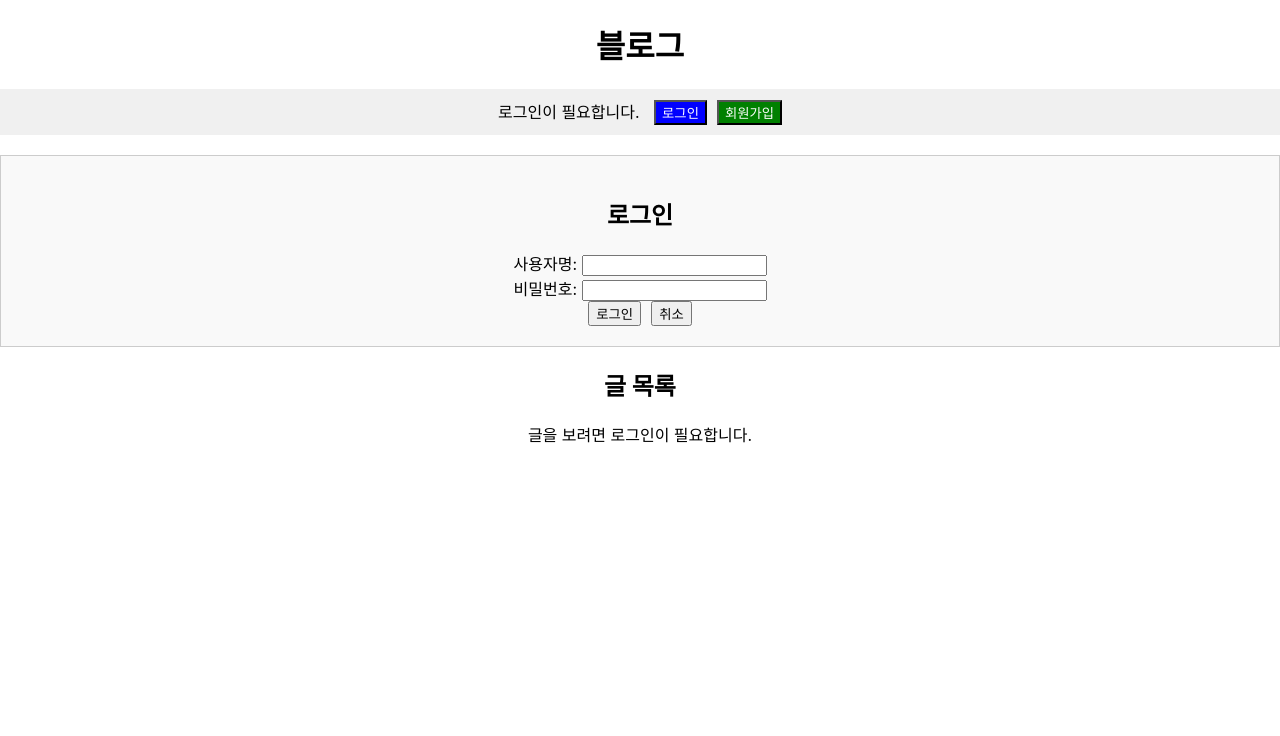
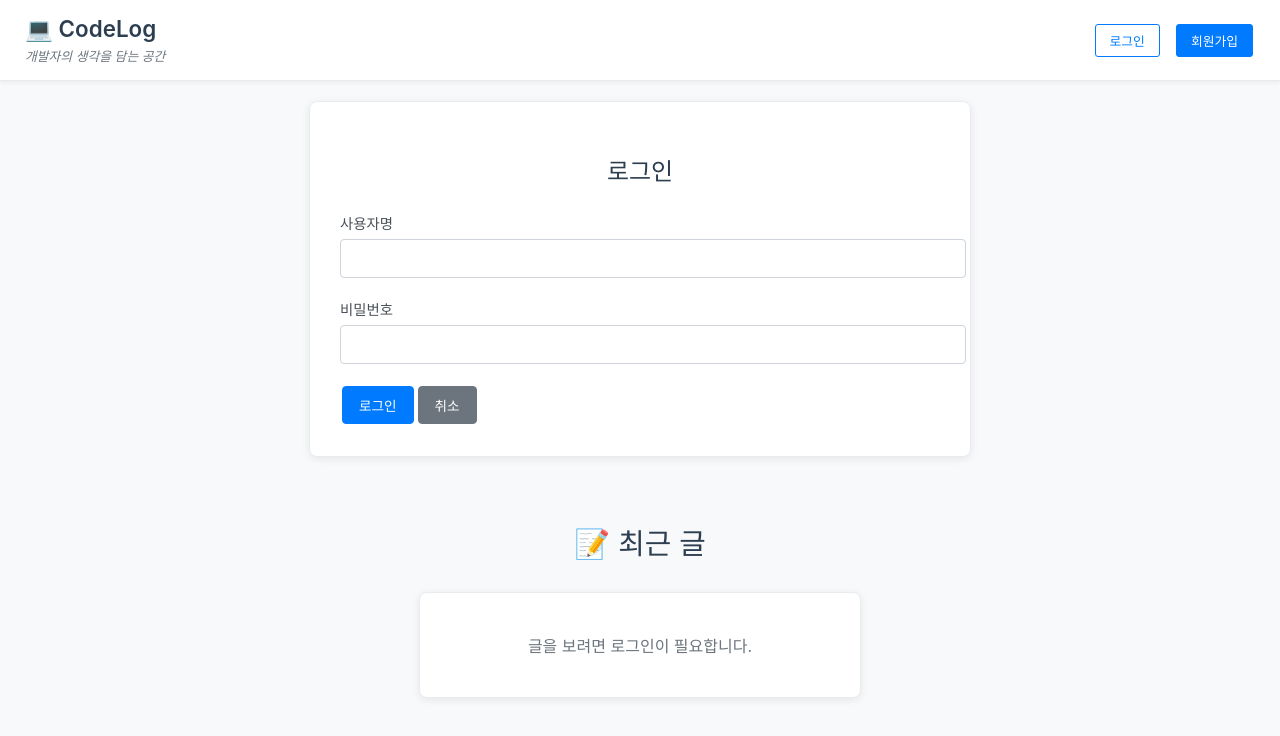
Before and after one commit to coco-handys/cocolog, a React (Create React App) app in the folder frontend/: page / in a window 1280 px wide. Both pictures are taken after a click on the button "로그인". Shown: the top 736 px of the page. Built offline with nearby package versions, Linux system fonts and the light colour scheme.

Commit message:
feat. css 추가

```diff
--- a/frontend/src/App.css
+++ b/frontend/src/App.css
@@ -1,38 +1,477 @@
+/* 전체 앱 스타일 */
 .App {
-  text-align: center;
+  min-height: 100vh;
+  background: #f8f9fa;
+  font-family: -apple-system, BlinkMacSystemFont, 'Segoe UI', Roboto, sans-serif;
+  color: #333;
 }
 
-.App-logo {
-  height: 40vmin;
-  pointer-events: none;
+/* 상단 네비게이션 바 */
+.navbar {
+  background: white;
+  border-bottom: 1px solid #e9ecef;
+  padding: 15px 25px;
+  display: flex;
+  justify-content: space-between;
+  align-items: center;
+  box-shadow: 0 2px 4px rgba(0, 0, 0, 0.05);
+  position: sticky;
+  top: 0;
+  z-index: 1000;
 }
 
-@media (prefers-reduced-motion: no-preference) {
-  .App-logo {
-    animation: App-logo-spin infinite 20s linear;
+.nav-brand {
+  display: flex;
+  flex-direction: column;
+  align-items: flex-start;
+  gap: 3px;
+}
+
+.nav-brand h1 {
+  font-size: 1.4rem;
+  font-weight: 600;
+  margin: 0;
+  color: #2c3e50;
+  display: flex;
+  align-items: center;
+  gap: 6px;
+}
+
+.nav-subtitle {
+  font-size: 0.8rem;
+  color: #6c757d;
+  margin: 0;
+  font-style: italic;
+}
+
+.nav-auth {
+  display: flex;
+  align-items: center;
+}
+
+.user-info {
+  display: flex;
+  align-items: center;
+  gap: 15px;
+}
+
+.user-info span {
+  color: #495057;
+  font-size: 0.85rem;
+}
+
+.auth-buttons {
+  display: flex;
+  gap: 12px;
+}
+
+/* 메인 콘텐츠 */
+.main-content {
+  padding: 20px;
+  max-width: 1200px;
+  margin: 0 auto;
+}
+
+/* 헤더 스타일 (제거됨) */
+.app-header {
+  text-align: center;
+  margin-bottom: 40px;
+  padding: 20px 0;
+}
+
+.app-header h1 {
+  font-size: 2.5rem;
+  font-weight: 300;
+  margin: 0;
+  color: #2c3e50;
+  letter-spacing: -0.5px;
+}
+
+/* 인증 상태 표시 (제거됨) */
+.auth-status {
+  background: white;
+  border-radius: 8px;
+  padding: 20px;
+  margin: 20px auto;
+  max-width: 600px;
+  box-shadow: 0 2px 8px rgba(0, 0, 0, 0.08);
+  border: 1px solid #e9ecef;
+}
+
+.auth-status.authenticated {
+  background: #e8f5e8;
+  border-color: #28a745;
+}
+
+.auth-status.authenticated button {
+  background: #28a745 !important;
+  border-color: #28a745 !important;
+  color: white !important;
+}
+
+.auth-status.authenticated button:hover {
+  background: #218838 !important;
+}
+
+/* 폼 컨테이너 */
+.form-container {
+  background: white;
+  border-radius: 8px;
+  padding: 30px;
+  margin: 20px auto;
+  max-width: 600px;
+  box-shadow: 0 2px 8px rgba(0, 0, 0, 0.08);
+  border: 1px solid #e9ecef;
+}
+
+.form-container h2 {
+  color: #2c3e50;
+  margin-bottom: 25px;
+  text-align: center;
+  font-size: 1.5rem;
+  font-weight: 500;
+}
+
+/* 폼 그룹 */
+.form-group {
+  margin-bottom: 20px;
+}
+
+.form-group label {
+  display: block;
+  margin-bottom: 6px;
+  color: #495057;
+  font-weight: 500;
+  font-size: 0.9rem;
+}
+
+.form-group input,
+.form-group textarea {
+  width: 100%;
+  padding: 10px 12px;
+  border: 1px solid #ced4da;
+  border-radius: 4px;
+  font-size: 0.95rem;
+  transition: border-color 0.2s ease;
+  background: white;
+}
+
+.form-group input:focus,
+.form-group textarea:focus {
+  outline: none;
+  border-color: #007bff;
+  box-shadow: 0 0 0 2px rgba(0, 123, 255, 0.1);
+}
+
+.form-group textarea {
+  min-height: 100px;
+  resize: vertical;
+}
+
+/* 버튼 스타일 */
+.btn {
+  padding: 8px 16px;
+  border: 1px solid #ddd;
+  border-radius: 4px;
+  font-size: 0.85rem;
+  font-weight: 400;
+  cursor: pointer;
+  transition: all 0.2s ease;
+  margin: 2px;
+  display: inline-block;
+  text-decoration: none;
+  text-align: center;
+  background: white;
+  color: #333;
+}
+
+.btn:hover {
+  background: #f8f9fa;
+  border-color: #adb5bd;
+}
+
+.btn-primary {
+  background: #007bff;
+  border-color: #007bff;
+  color: white;
+}
+
+.btn-primary:hover {
+  background: #0056b3;
+  border-color: #0056b3;
+}
+
+.btn-success {
+  background: #28a745;
+  border-color: #28a745;
+  color: white;
+}
+
+.btn-success:hover {
+  background: #218838;
+  border-color: #218838;
+}
+
+.btn-danger {
+  background: #dc3545;
+  border-color: #dc3545;
+  color: white;
+}
+
+.btn-danger:hover {
+  background: #c82333;
+  border-color: #c82333;
+}
+
+.btn-secondary {
+  background: #6c757d;
+  border-color: #6c757d;
+  color: white;
+}
+
+.btn-secondary:hover {
+  background: #545b62;
+  border-color: #545b62;
+}
+
+.btn-info {
+  background: #17a2b8;
+  border-color: #17a2b8;
+  color: white;
+}
+
+.btn-info:hover {
+  background: #138496;
+  border-color: #138496;
+}
+
+.btn-outline {
+  background: transparent;
+  border: 1px solid #007bff;
+  color: #007bff;
+}
+
+.btn-outline:hover {
+  background: #007bff;
+  color: white;
+}
+
+/* 로그인/회원가입 버튼 특별 스타일 */
+.auth-buttons .btn {
+  padding: 6px 14px;
+  font-weight: 500;
+  font-size: 0.8rem;
+  border-radius: 3px;
+}
+
+.auth-buttons .btn-outline {
+  border-width: 1px;
+  font-weight: 500;
+}
+
+/* 글 목록 컨테이너 */
+.posts-container {
+  max-width: 800px;
+  margin: 0 auto;
+}
+
+.posts-container h2 {
+  color: #2c3e50;
+  text-align: center;
+  margin-bottom: 30px;
+  font-size: 1.8rem;
+  font-weight: 400;
+}
+
+/* 글 카드 */
+.post-card {
+  background: white;
+  border-radius: 8px;
+  padding: 25px;
+  margin: 20px 0;
+  box-shadow: 0 2px 8px rgba(0, 0, 0, 0.08);
+  border: 1px solid #e9ecef;
+  transition: box-shadow 0.2s ease;
+}
+
+.post-card:hover {
+  box-shadow: 0 4px 12px rgba(0, 0, 0, 0.12);
+}
+
+.post-card h3 {
+  color: #2c3e50;
+  margin: 0 0 15px 0;
+  font-size: 1.4rem;
+  font-weight: 500;
+}
+
+.post-card p {
+  color: #495057;
+  line-height: 1.6;
+  margin: 0 0 20px 0;
+  font-size: 0.95rem;
+}
+
+.post-meta {
+  color: #6c757d;
+  font-size: 0.85rem;
+  margin-bottom: 20px;
+  padding: 12px 0;
+  border-top: 1px solid #e9ecef;
+}
+
+.post-actions {
+  display: flex;
+  gap: 8px;
+  flex-wrap: wrap;
+}
+
+/* 수정 모드 */
+.edit-mode {
+  background: #f8f9fa;
+  border: 1px solid #007bff;
+}
+
+.edit-mode .form-group {
+  margin-bottom: 15px;
+}
+
+/* 에러 메시지 */
+.error-message {
+  background: #f8d7da;
+  color: #721c24;
+  padding: 12px 16px;
+  border-radius: 4px;
+  margin: 20px auto;
+  max-width: 600px;
+  text-align: center;
+  font-weight: 500;
+  border: 1px solid #f5c6cb;
+}
+
+/* 로딩 상태 */
+.loading {
+  text-align: center;
+  color: #6c757d;
+  font-size: 1.1rem;
+  margin: 50px 0;
+}
+
+.loading::after {
+  content: '';
+  display: inline-block;
+  width: 16px;
+  height: 16px;
+  border: 2px solid #e9ecef;
+  border-radius: 50%;
+  border-top-color: #007bff;
+  animation: spin 1s ease-in-out infinite;
+  margin-left: 10px;
+}
+
+@keyframes spin {
+  to { transform: rotate(360deg); }
+}
+
+/* 빈 상태 메시지 */
+.empty-state {
+  text-align: center;
+  color: #6c757d;
+  padding: 40px 20px;
+  background: white;
+  border-radius: 8px;
+  margin: 20px auto;
+  max-width: 400px;
+  box-shadow: 0 2px 8px rgba(0, 0, 0, 0.08);
+  border: 1px solid #e9ecef;
+}
+
+.empty-state p {
+  font-size: 1rem;
+  margin: 0;
+  color: #6c757d;
+}
+
+/* 반응형 디자인 */
+@media (max-width: 768px) {
+  .navbar {
+    flex-direction: column;
+    padding: 15px;
+    gap: 15px;
+  }
+
+  .nav-brand {
+    align-items: center;
+  }
+
+  .nav-brand h1 {
+    font-size: 1.5rem;
+  }
+
+  .nav-subtitle {
+    text-align: center;
+  }
+
+  .auth-buttons {
+    flex-direction: column;
+    width: 100%;
+  }
+
+  .btn {
+    width: 100%;
+    margin: 3px 0;
+  }
+
+  .main-content {
+    padding: 15px;
+  }
+
+  .form-container {
+    margin: 15px;
+    padding: 20px;
+  }
+
+  .post-card {
+    margin: 15px 0;
+    padding: 20px;
+  }
+
+  .post-actions {
+    flex-direction: column;
   }
 }
 
-.App-header {
-  background-color: #282c34;
-  min-height: 100vh;
-  display: flex;
-  flex-direction: column;
-  align-items: center;
-  justify-content: center;
-  font-size: calc(10px + 2vmin);
-  color: white;
+@media (max-width: 480px) {
+  .nav-brand h1 {
+    font-size: 1.3rem;
+  }
+
+  .form-container {
+    margin: 10px;
+    padding: 15px;
+  }
+
+  .post-card {
+    padding: 15px;
+  }
 }
 
-.App-link {
-  color: #61dafb;
+/* 애니메이션 */
+@keyframes fadeIn {
+  from {
+    opacity: 0;
+    transform: translateY(10px);
+  }
+  to {
+    opacity: 1;
+    transform: translateY(0);
+  }
 }
 
-@keyframes App-logo-spin {
-  from {
-    transform: rotate(0deg);
-  }
-  to {
-    transform: rotate(360deg);
-  }
+.post-card {
+  animation: fadeIn 0.4s ease-out;
 }
+
+.form-container {
+  animation: fadeIn 0.4s ease-out;
+}
--- a/frontend/src/App.js
+++ b/frontend/src/App.js
@@ -192,43 +192,46 @@ function App() {
     return isAuthenticated && currentUser && post.author === currentUser.id;
   };
 
-  if (loading) return <div className="App">로딩 중...</div>;
+  if (loading) return <div className="loading">로딩 중...</div>;
 
   return (
     <div className="App">
-      <h1>블로그</h1>
-
-      {/* 인증 상태 표시 */}
-      <div style={{ margin: '10px 0', padding: '10px', backgroundColor: '#f0f0f0' }}>
+      {/* 상단 네비게이션 바 */}
+      <nav className="navbar">
+        <div className="nav-brand">
+          <h1>💻 CodeLog</h1>
+          <p className="nav-subtitle">개발자의 생각을 담는 공간</p>
+        </div>
+        <div className="nav-auth">
           {isAuthenticated ? (
-          <div>
-            <span>안녕하세요, <strong>{currentUser?.username}</strong>님! </span>
-            <button onClick={handleLogout} style={{ backgroundColor: 'red', color: 'white', marginLeft: '10px' }}>
+            <div className="user-info">
+              <span>안녕하세요, <strong>{currentUser?.username}</strong>님!</span>
+              <button className="btn btn-outline" onClick={handleLogout}>
                 로그아웃
               </button>
             </div>
           ) : (
-          <div>
-            <span>로그인이 필요합니다. </span>
-            <button onClick={() => setShowLoginForm(true)} style={{ backgroundColor: 'blue', color: 'white', marginLeft: '10px' }}>
+            <div className="auth-buttons">
+              <button className="btn btn-outline" onClick={() => setShowLoginForm(true)}>
                 로그인
               </button>
-            <button onClick={() => setShowRegisterForm(true)} style={{ backgroundColor: 'green', color: 'white', marginLeft: '10px' }}>
+              <button className="btn btn-primary" onClick={() => setShowRegisterForm(true)}>
                 회원가입
               </button>
             </div>
           )}
         </div>
+      </nav>
 
-      {error && <div style={{ color: 'red', margin: '10px 0' }}>{error}</div>}
+      {error && <div className="error-message">{error}</div>}
 
       {/* 로그인 폼 */}
       {showLoginForm && (
-        <div style={{ margin: '20px 0', padding: '20px', border: '1px solid #ccc', backgroundColor: '#f9f9f9' }}>
+        <div className="form-container">
           <h2>로그인</h2>
           <form onSubmit={handleLogin}>
-            <div>
-              <label>사용자명: </label>
+            <div className="form-group">
+              <label>사용자명</label>
               <input
                 type="text"
                 value={authForm.username}
@@ -236,8 +239,8 @@ function App() {
                 required
               />
             </div>
-            <div>
-              <label>비밀번호: </label>
+            <div className="form-group">
+              <label>비밀번호</label>
               <input
                 type="password"
                 value={authForm.password}
@@ -245,8 +248,8 @@ function App() {
                 required
               />
             </div>
-            <button type="submit">로그인</button>
-            <button type="button" onClick={() => setShowLoginForm(false)} style={{ marginLeft: '10px' }}>
+            <button type="submit" className="btn btn-primary">로그인</button>
+            <button type="button" className="btn btn-secondary" onClick={() => setShowLoginForm(false)}>
               취소
             </button>
           </form>
@@ -255,11 +258,11 @@ function App() {
 
       {/* 회원가입 폼 */}
       {showRegisterForm && (
-        <div style={{ margin: '20px 0', padding: '20px', border: '1px solid #ccc', backgroundColor: '#f9f9f9' }}>
+        <div className="form-container">
           <h2>회원가입</h2>
           <form onSubmit={handleRegister}>
-            <div>
-              <label>사용자명: </label>
+            <div className="form-group">
+              <label>사용자명</label>
               <input
                 type="text"
                 value={authForm.username}
@@ -267,8 +270,8 @@ function App() {
                 required
               />
             </div>
-            <div>
-              <label>이메일: </label>
+            <div className="form-group">
+              <label>이메일</label>
               <input
                 type="email"
                 value={authForm.email}
@@ -276,8 +279,8 @@ function App() {
                 required
               />
             </div>
-            <div>
-              <label>비밀번호: </label>
+            <div className="form-group">
+              <label>비밀번호</label>
               <input
                 type="password"
                 value={authForm.password}
@@ -285,8 +288,8 @@ function App() {
                 required
               />
             </div>
-            <div>
-              <label>비밀번호 확인: </label>
+            <div className="form-group">
+              <label>비밀번호 확인</label>
               <input
                 type="password"
                 value={authForm.password_confirm}
@@ -294,21 +297,23 @@ function App() {
                 required
               />
             </div>
-            <button type="submit">회원가입</button>
-            <button type="button" onClick={() => setShowRegisterForm(false)} style={{ marginLeft: '10px' }}>
+            <button type="submit" className="btn btn-success">회원가입</button>
+            <button type="button" className="btn btn-secondary" onClick={() => setShowRegisterForm(false)}>
               취소
             </button>
           </form>
         </div>
       )}
 
+      {/* 메인 콘텐츠 */}
+      <main className="main-content">
         {/* 새 글 작성 폼 (로그인한 사용자만) */}
         {isAuthenticated && (
-        <div style={{ margin: '20px 0', padding: '20px', border: '1px solid #ccc' }}>
+          <div className="form-container">
             <h2>새 글 작성</h2>
             <form onSubmit={createPost}>
-            <div>
-              <label>제목: </label>
+              <div className="form-group">
+                <label>제목</label>
                 <input
                   type="text"
                   value={newPost.title}
@@ -316,34 +321,38 @@ function App() {
                   required
                 />
               </div>
-            <div>
-              <label>내용: </label>
+              <div className="form-group">
+                <label>내용</label>
                 <textarea
                   value={newPost.content}
                   onChange={(e) => setNewPost({...newPost, content: e.target.value})}
                   required
                 />
               </div>
-            <button type="submit">글 작성</button>
+              <button type="submit" className="btn btn-primary">글 작성</button>
             </form>
           </div>
         )}
 
         {/* 글 목록 */}
-      <div>
-        <h2>글 목록</h2>
+        <div className="posts-container">
+          <h2>📝 최근 글</h2>
           {!isAuthenticated ? (
+            <div className="empty-state">
               <p>글을 보려면 로그인이 필요합니다.</p>
+            </div>
           ) : posts.length === 0 ? (
-          <p>작성된 글이 없습니다.</p>
+            <div className="empty-state">
+              <p>아직 작성된 글이 없습니다. 첫 번째 글을 작성해보세요! 🚀</p>
+            </div>
           ) : (
             posts.map(post => (
-            <div key={post.id} style={{ margin: '10px 0', padding: '10px', border: '1px solid #ddd' }}>
+              <div key={post.id} className={`post-card ${editingPost === post.id ? 'edit-mode' : ''}`}>
                 {editingPost === post.id ? (
                   // 수정 모드
                   <div>
-                  <div>
-                    <label>제목: </label>
+                    <div className="form-group">
+                      <label>제목</label>
                       <input
                         type="text"
                         value={editForm.title}
@@ -351,42 +360,46 @@ function App() {
                         required
                       />
                     </div>
-                  <div>
-                    <label>내용: </label>
+                    <div className="form-group">
+                      <label>내용</label>
                       <textarea
                         value={editForm.content}
                         onChange={(e) => setEditForm({...editForm, content: e.target.value})}
                         required
                       />
                     </div>
-                  <button onClick={() => updatePost(post.id)} style={{ backgroundColor: 'green', color: 'white', marginRight: '5px' }}>
+                    <div className="post-actions">
+                      <button onClick={() => updatePost(post.id)} className="btn btn-success">
                         수정 완료
                       </button>
-                  <button onClick={cancelEdit} style={{ backgroundColor: 'gray', color: 'white' }}>
+                      <button onClick={cancelEdit} className="btn btn-secondary">
                         취소
                       </button>
+                    </div>
                   </div>
                 ) : (
                   // 일반 모드
                   <div>
                     <h3>{post.title}</h3>
                     <p>{post.content}</p>
-                  <small>작성자: {post.author_username || '알 수 없음'} | 작성일: {new Date(post.created_at).toLocaleString()}</small>
-                  <div style={{ marginTop: '10px' }}>
+                    <div className="post-meta">
+                      작성자: {post.author_username || '알 수 없음'} | 작성일: {new Date(post.created_at).toLocaleString()}
+                    </div>
+                    <div className="post-actions">
                       {canEditPost(post) && (
                         <button
                           onClick={() => startEdit(post)}
-                        style={{ backgroundColor: 'blue', color: 'white', marginRight: '5px' }}
+                          className="btn btn-info"
                         >
-                        수정
+                          ✏️ 수정
                         </button>
                       )}
                       {canEditPost(post) && (
                         <button
                           onClick={() => deletePost(post.id)}
-                        style={{ backgroundColor: 'red', color: 'white' }}
+                          className="btn btn-danger"
                         >
-                        삭제
+                          🗑️ 삭제
                         </button>
                       )}
                     </div>
@@ -396,6 +409,7 @@ function App() {
             ))
           )}
         </div>
+      </main>
     </div>
   );
 }
```
Lines whose indentation alone changed are shown as unchanged.
